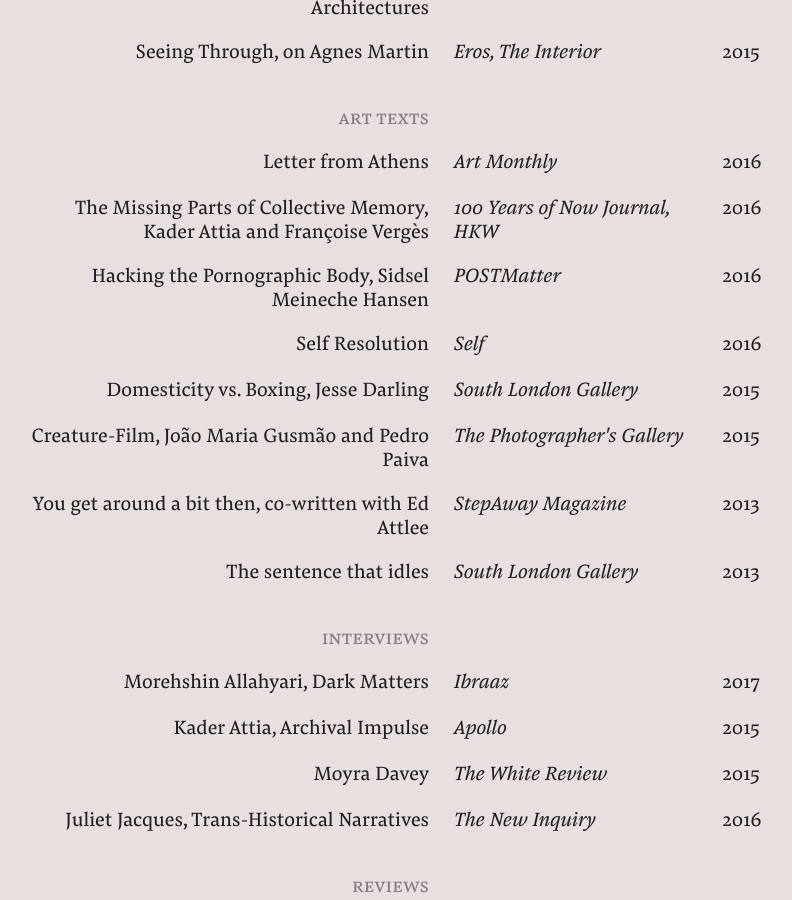
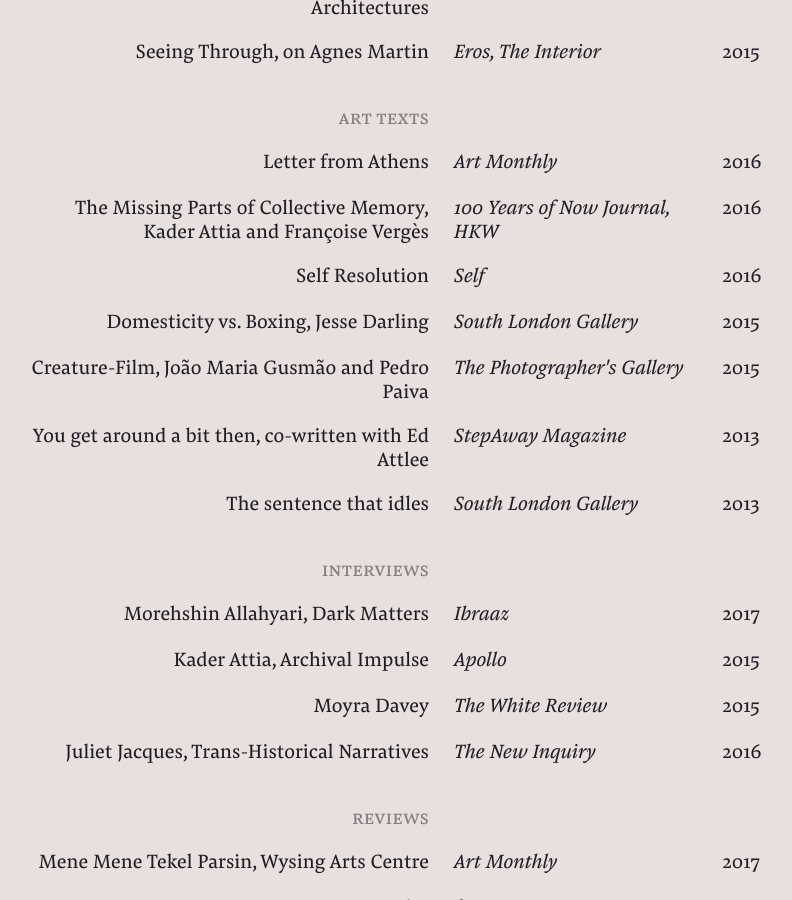
Before and after one commit to hg-site/hg-site.github.io, a Jekyll site: the page built from writing/index.markdown, in a window 1280 px wide and 900 px high, scrolled down 382 px. Shown: the whole window, without its empty margins (211-1003 px from the left). Built offline with Jekyll 4.4.1, drawn with Linux system fonts in a browser that asks for light colours.

Commit message:
Updated Index

```diff
--- a/writing/index.markdown
+++ b/writing/index.markdown
@@ -64,15 +64,6 @@
 	<a href="http://journal.hkw.de/en/fehlende-teile-im-kollektiven-gedaechtnis/">
 	<div class="sw-title">The Missing Parts of Collective Memory, Kader Attia and Françoise Vergès</div>
 	<div class="sw-publication">100 Years of Now Journal, HKW</div>
-	<div class="sw-year">2016</div>
-	</a>
-</div>
-
-<div class="sw-row">
-	<a href="http://www.postmatter.com/articles/oct-dec-2016/sidsel-meineche-hansen/">
-	<div class="sw-title">Hacking the Pornographic Body, Sidsel Meineche Hansen
-	</div>
-	<div class="sw-publication">POSTMatter</div>
 	<div class="sw-year">2016</div>
 	</a>
 </div>
```
